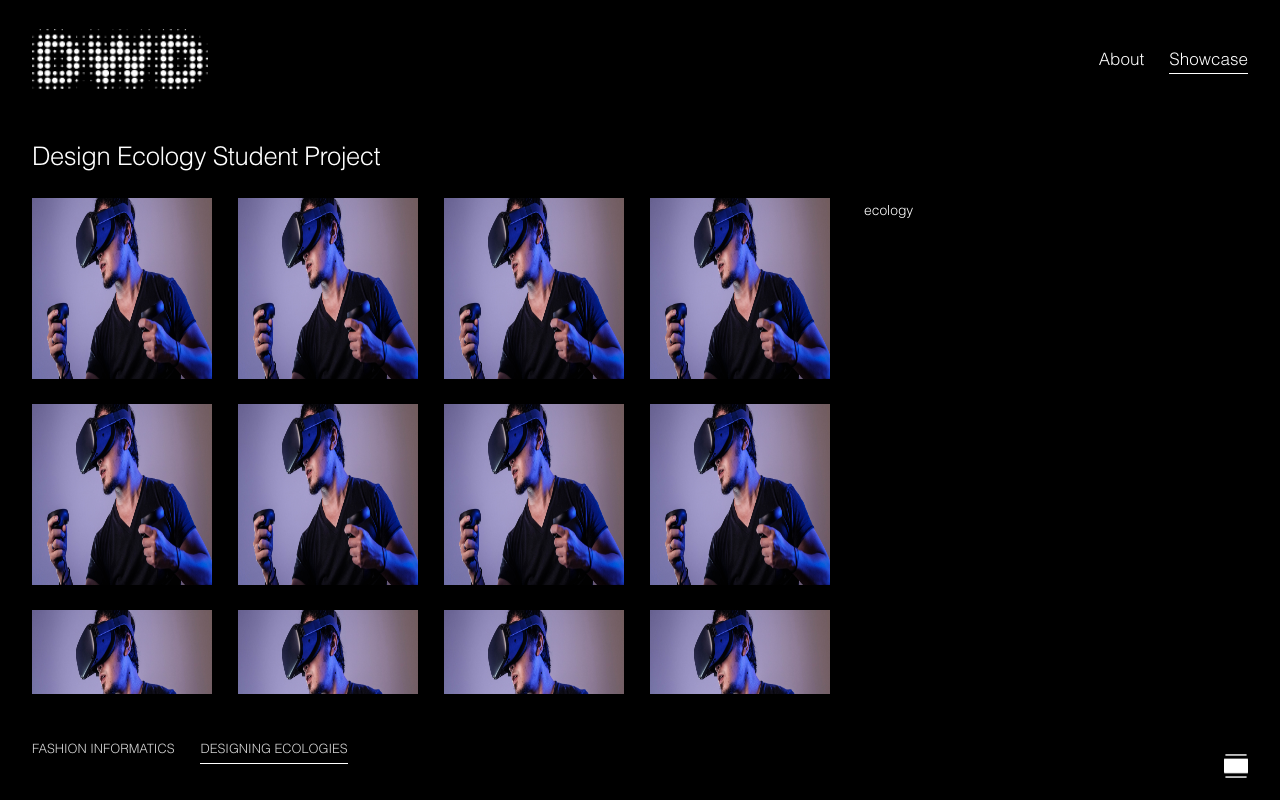
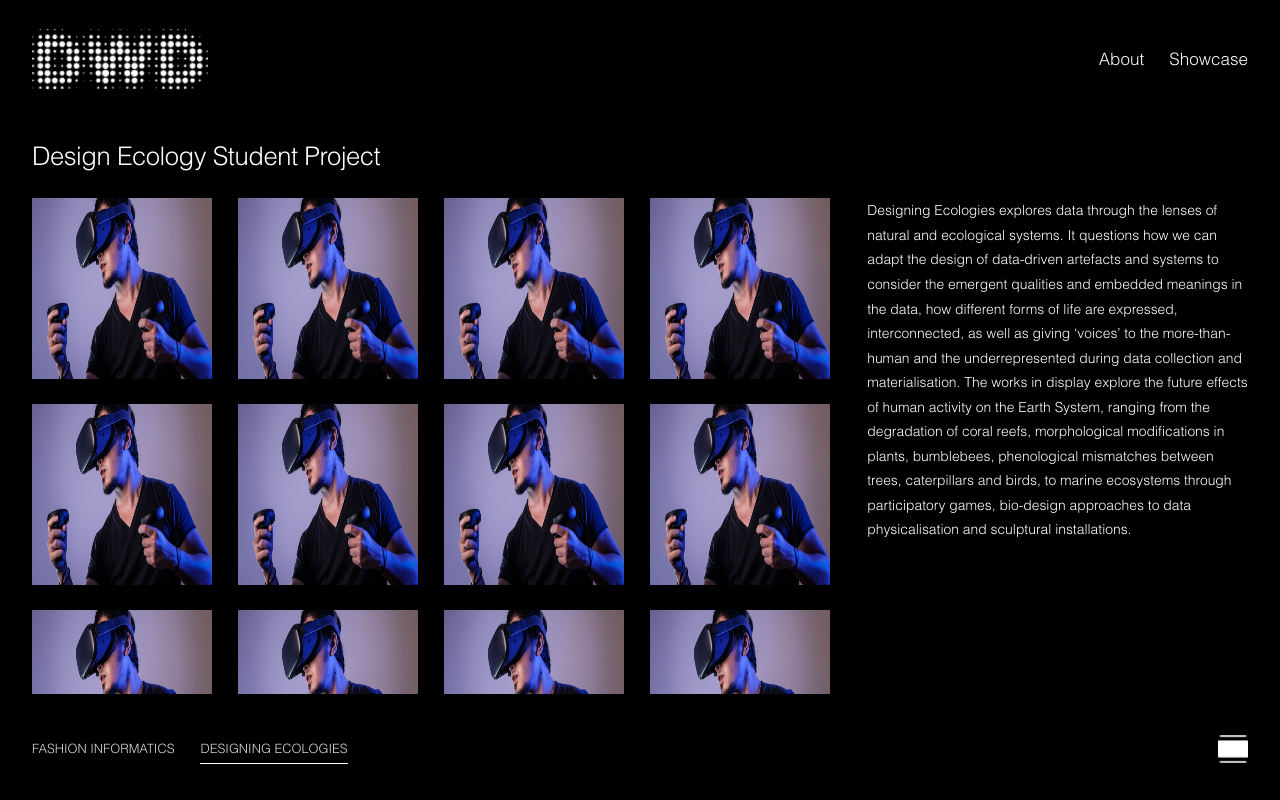
Before and after one commit to Marco-Ray/DesignWithData, a Vue app: page /showcase/Design-Ecology in a window 1280 px wide. Built offline with nearby package versions, Linux system fonts and the light colour scheme.

Commit message:
showcase scrollbar

```diff
--- a/src/components/NavBar.vue
+++ b/src/components/NavBar.vue
@@ -57,11 +57,8 @@ export default {
     text-align: left;
     color: white;
     &:hover {
-      border-bottom: .5px solid white;
+      font-weight: bolder;
     }
-  }
-  .router-link-active {
-    border-bottom: .5px solid white;
   }
 }
 
--- a/src/components/ParticleP5.vue
+++ b/src/components/ParticleP5.vue
@@ -181,6 +181,8 @@ export default {
 }
 
 .animate__animated.animate__flash {
+  // todo
+  transition-timing-function: ease-in-out;
   --animate-duration: 2.2s !important;
 }
 </style>
--- a/src/components/Showcase/ShowcaseCarousel.vue
+++ b/src/components/Showcase/ShowcaseCarousel.vue
@@ -115,14 +115,17 @@ export default {
 
 .mode-icon-box {
   position: absolute;
-  bottom: 22px;
+  bottom: 17px;
   right: 32px;
-  width: 24px;
-  height: 24px;
+  display: flex;
+  justify-content: center;
+  align-items: center;
+  width: 30px;
+  height: 68px;
   cursor: pointer;
   .mode-icon {
-    width: 100%;
-    height: 100%;
+    width: 30px;
+    height: 30px;
   }
 }
 </style>
--- a/src/components/Showcase/ShowcaseGallery.vue
+++ b/src/components/Showcase/ShowcaseGallery.vue
@@ -1,7 +1,7 @@
 <template>
   <div class="showcase-gallery-container">
     <div class="title">{{ track === 'fashion' ? 'Fashion Informatics': 'Design Ecology'}} Student Project</div>
-    <div class="project__view">
+<!--    <div class="project__view">-->
       <el-scrollbar>
         <div class="project__grid">
           <div v-for="item in 26" :key="item" class="project">
@@ -12,11 +12,11 @@
             <img :src="Placeholder" alt="student project image" class="project-img">
           </div>
         </div>
+        <div class="description" v-if="info">
+          {{ info.description }}
+        </div>
       </el-scrollbar>
-      <div class="description" v-if="info">
-        {{ info.description }}
-      </div>
-    </div>
+<!--    </div>-->
 
     <div class="mode-icon-box" @click="switchMode">
       <img :src="IconCarousel" alt="switch to gallery mode" class="mode-icon">
@@ -52,7 +52,7 @@ export default {
 @import '@/styles/mixin.scss';
 
 .showcase-gallery-container {
-  margin: 0 32px;
+  margin-left: 32px;
 }
 
 .title {
@@ -66,14 +66,26 @@ export default {
 
 // todo
 .description {
+  position: fixed;
+  right: 32px;
   width: wCalc(357);
   font-family: Helvetica Light;
   font-weight: 100;
   font-size: fSizeCalc(13);
   line-height: fSizeCalc(23);
+  pointer-events: none;
 }
 
-.project__view {
+//.project__view {
+//  height: calc(100vh - 200px - hCalc(91));
+//  display: flex;
+//  flex-direction: row;
+//  grid-template-columns: 1fr wCalc(357);
+//  gap: wCalc(32);
+//}
+
+::v-deep .el-scrollbar__view {
+  position: relative;
   height: calc(100vh - 200px - hCalc(91));
   display: flex;
   flex-direction: row;
@@ -131,14 +143,17 @@ export default {
 
 .mode-icon-box {
   position: absolute;
-  bottom: 22px;
+  bottom: 17px;
   right: 32px;
-  width: 24px;
-  height: 24px;
+  display: flex;
+  justify-content: center;
+  align-items: center;
+  width: 30px;
+  height: 68px;
   cursor: pointer;
   .mode-icon {
-    width: 100%;
-    height: 100%;
+    width: 30px;
+    height: 28px;
   }
 }
 </style>
--- a/src/views/ShowcaseLayout.vue
+++ b/src/views/ShowcaseLayout.vue
@@ -1,7 +1,7 @@
 <template>
   <div>
     <nav-bar class="nav"></nav-bar>
-    <router-view class="shhowcase-viewer"></router-view>
+    <router-view class="showcase-viewer"></router-view>
   </div>
 </template>
 
--- a/src/views/ShowcaseView.vue
+++ b/src/views/ShowcaseView.vue
@@ -35,10 +35,26 @@ export default {
       viewMode: this.$route.query.viewMode,
       Placeholder: Placeholder,
       fashion: {
-        description: 'Fashion Informatics explores data in the context and landscape of fashion, whether it is the body, the possibility of movement and 3D cloth, or envisioning new retail environments, shopping experiences and business models, with sustainability as a core lens to inform students’ design thinking. Working with 2nd year BA fashion students, led by Emma Clifton, each group in this cohort takes inspiration from the students’ digital fashion garments, their concepts and processes, into an expanded range of applications such as AR virtual try-on, decentralised AI fashion platform, blockchain technology for fashion transparency. The works in display seek to rethink, disrupt and reimagine fashion beyond its physicality, conception and norm, to create new insights whilst fostering environmental awareness in consumers.'
+        description: 'Fashion Informatics explores data in the context and landscape of fashion, ' +
+          'whether it is the body, the possibility of movement and 3D cloth, ' +
+          'or envisioning new retail environments, shopping experiences and business models, ' +
+          'with sustainability as a core lens to inform students’ design thinking. ' +
+          'Working with 2nd year BA fashion students, led by Emma Clifton, ' +
+          'each group in this cohort takes inspiration from the students’ digital fashion garments, ' +
+          'their concepts and processes, into an expanded range of applications such as AR virtual try-on, ' +
+          'decentralised AI fashion platform, blockchain technology for fashion transparency. ' +
+          'The works in display seek to rethink, disrupt and reimagine fashion beyond its physicality, ' +
+          'conception and norm, to create new insights whilst fostering environmental awareness in consumers.'
       },
       ecology: {
-        description: 'ecology',
+        description: 'Designing Ecologies explores data through the lenses of natural and ecological systems. ' +
+          'It questions how we can adapt the design of data-driven artefacts and systems to consider the emergent qualities and embedded meanings in the data, ' +
+          'how different forms of life are expressed, interconnected, ' +
+          'as well as giving ‘voices’ to the more-than-human and the underrepresented during data collection and materialisation. ' +
+          'The works in display explore the future effects of human activity on the Earth System, ranging from the degradation of coral reefs, ' +
+          'morphological modifications in plants, bumblebees, phenological mismatches between trees, ' +
+          'caterpillars and birds, to marine ecosystems through participatory games, ' +
+          'bio-design approaches to data physicalisation and sculptural installations.',
       },
     };
   },
@@ -59,7 +75,4 @@ export default {
   height: 100vh;
   color: white;
 }
-
-.nav {
-}
 </style>
```
